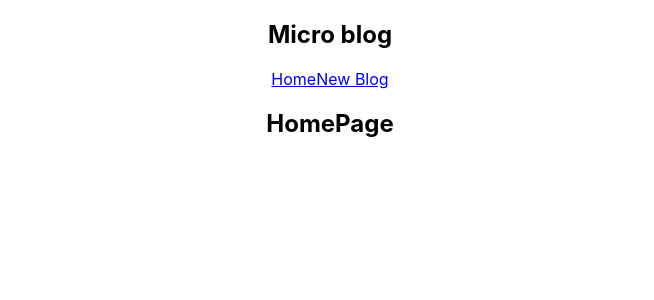
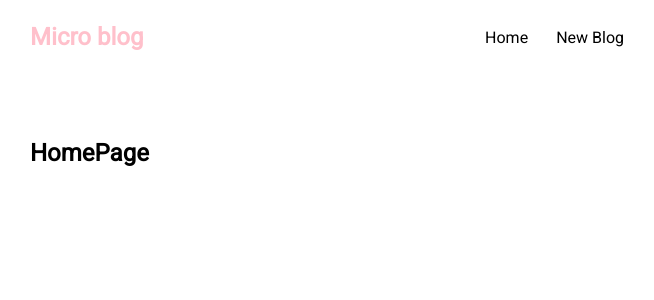
Before and after one commit to njonge9/React-Mini-Post, a React (Create React App) app: page / in a window 1280 px wide. Shown: the top 300 px of the page, without its empty margins (310-964 px from the left). Built offline with nearby package versions, Linux system fonts and the light colour scheme.

Commit message:
Add styling

```diff
--- a/src/App.css
+++ /dev/null
@@ -1,38 +0,0 @@
-.App {
-  text-align: center;
-}
-
-.App-logo {
-  height: 40vmin;
-  pointer-events: none;
-}
-
-@media (prefers-reduced-motion: no-preference) {
-  .App-logo {
-    animation: App-logo-spin infinite 20s linear;
-  }
-}
-
-.App-header {
-  background-color: #282c34;
-  min-height: 100vh;
-  display: flex;
-  flex-direction: column;
-  align-items: center;
-  justify-content: center;
-  font-size: calc(10px + 2vmin);
-  color: white;
-}
-
-.App-link {
-  color: #61dafb;
-}
-
-@keyframes App-logo-spin {
-  from {
-    transform: rotate(0deg);
-  }
-  to {
-    transform: rotate(360deg);
-  }
-}
--- a/src/App.js
+++ b/src/App.js
@@ -1,4 +1,3 @@
-import "./App.css";
 import Navbar from "./Navbar";
 import Home from "./Home";
 
--- a/src/index.css
+++ b/src/index.css
@@ -1,13 +1,40 @@
-body {
+@import url("https://fonts.googleapis.com/css2?family=Heebo&display=swap");
+
+* {
   margin: 0;
-  font-family: -apple-system, BlinkMacSystemFont, 'Segoe UI', 'Roboto', 'Oxygen',
-    'Ubuntu', 'Cantarell', 'Fira Sans', 'Droid Sans', 'Helvetica Neue',
-    sans-serif;
-  -webkit-font-smoothing: antialiased;
-  -moz-osx-font-smoothing: grayscale;
+  font-family: "Heebo", sans-serif;
+  color: black;
 }
 
-code {
-  font-family: source-code-pro, Menlo, Monaco, Consolas, 'Courier New',
-    monospace;
+.navbar {
+  padding: 20px;
+  display: flex;
+  align-items: center;
+  max-width: 600px;
+  margin: 0 auto;
+  border-bottom: 1px solid white;
 }
+
+.navbar h1 {
+  color: pink;
+}
+
+.navbar .links {
+  margin-left: auto;
+}
+
+.navbar a {
+  margin-left: 16px;
+  text-decoration: none;
+  padding: 6px;
+}
+
+.navbar a:hover {
+  color: pink;
+}
+
+.content {
+  max-width: 600px;
+  margin: 40px auto;
+  padding: 20px;
+}
```
